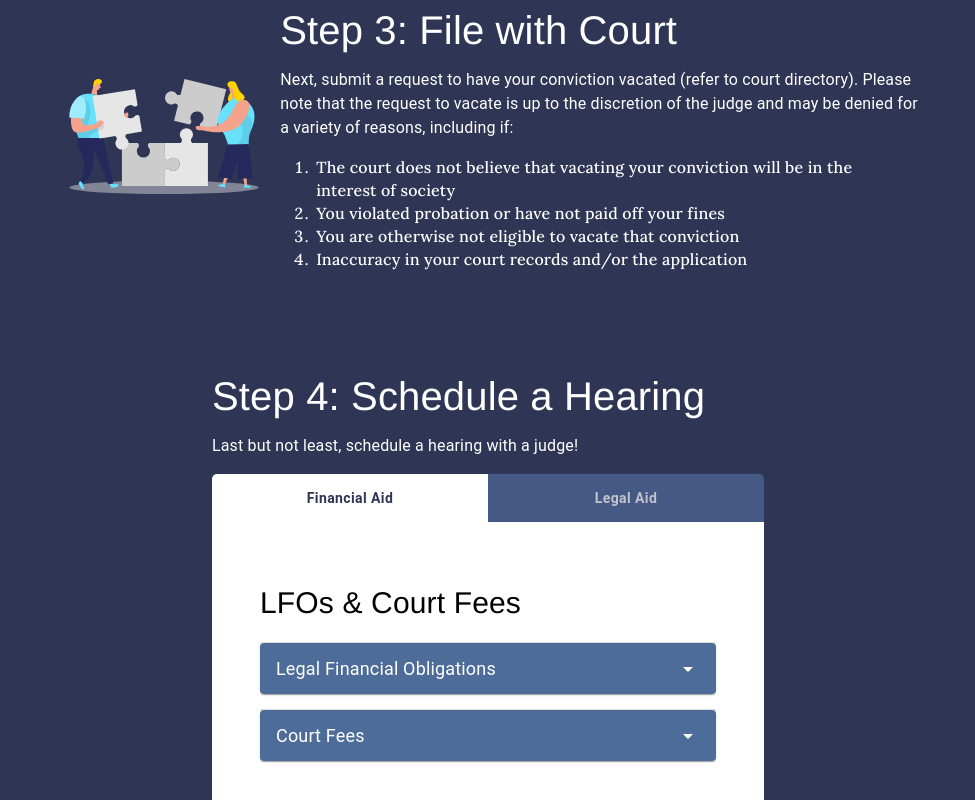
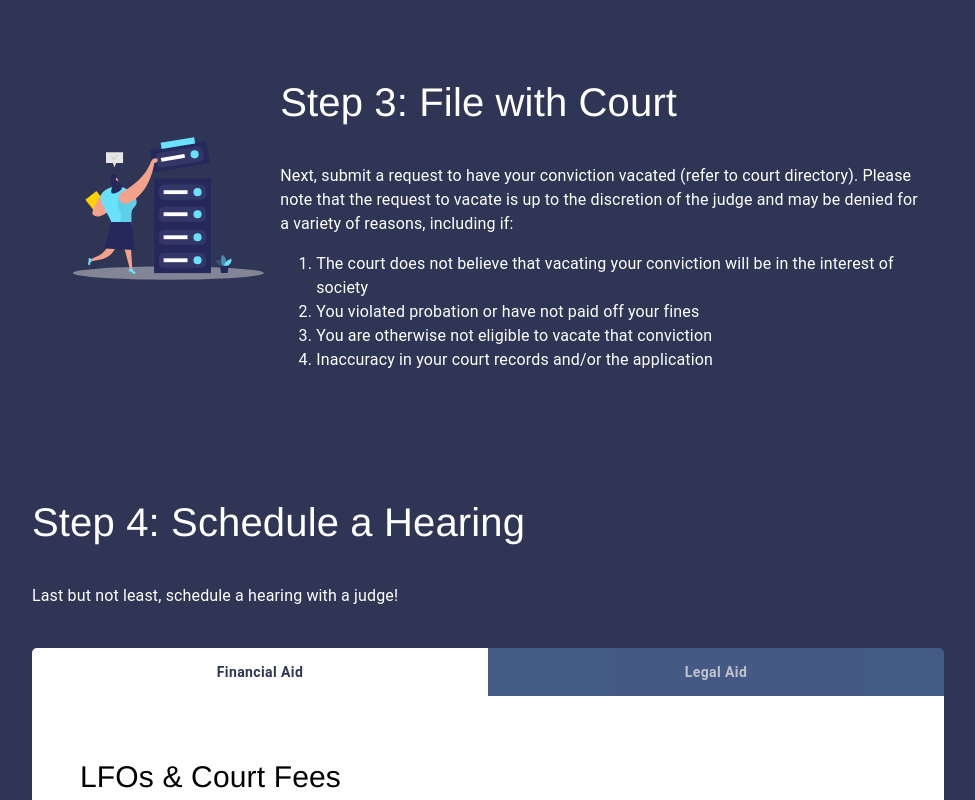
Before and after one commit to openseattle/clearviction-v1, a React (Create React App) app: page /resources/the-process in a window 1280 px wide. Shown: the part 1720-2520 px from the top of the page, without its empty margins (152-1127 px from the left). Built offline with nearby package versions, Linux system fonts and the light colour scheme.

Commit message:
process page spacing fixes

```diff
--- a/src/Components/AlternativeAccord.jsx
+++ b/src/Components/AlternativeAccord.jsx
@@ -35,7 +35,7 @@ const useStyles = makeStyles((theme) => ({
   faqSumText: {
     fontFamily: ["roboto", "sans-serif"],
     fontSize: 18,
-    [theme.breakpoints.down("sm")]: {
+    [theme.breakpoints.down("xs")]: {
       fontSize: 14,
     },
   },
--- a/src/Styles/useResourcesStyles.js
+++ b/src/Styles/useResourcesStyles.js
@@ -18,8 +18,8 @@ export const useResourcesStyles = makeStyles((theme) => ({
     paddingBottom: theme.spacing(8),
   },
   headingStyle: {
-    marginTop: theme.spacing(2),
-    marginBottom: theme.spacing(2),
+    marginTop: theme.spacing(5),
+    marginBottom: theme.spacing(5),
   },
   colorfulHeadingStyle: {
     marginTop: theme.spacing(2),
@@ -27,8 +27,8 @@ export const useResourcesStyles = makeStyles((theme) => ({
     color: theme.palette.primary.light,
   },
   contentTextStyle: {
-    marginTop: theme.spacing(2),
-    marginBottom: theme.spacing(2),
+    marginTop: theme.spacing(5),
+    marginBottom: theme.spacing(5),
   },
   listItemsStyle: {
     margin: theme.spacing(2),
--- a/src/Subpages/Resources/GatherDocuments.jsx
+++ b/src/Subpages/Resources/GatherDocuments.jsx
@@ -174,7 +174,7 @@ const gatherDocumentsTabGroup = [
 export const GatherDocuments = () => {
   const classes = useResourcesStyles();
   return (
-    <Container maxWidth={"sm"}>
+    <Container maxWidth={"md"}>
       <Typography className={classes.headingStyle} variant={"h2"}>
         Step 1: Gather Documents
       </Typography>
--- a/src/Subpages/Resources/ScheduleHearing.jsx
+++ b/src/Subpages/Resources/ScheduleHearing.jsx
@@ -1,4 +1,4 @@
-import { Container, List, ListItem, Typography } from "@material-ui/core";
+import { Box, Container, List, ListItem, Typography } from "@material-ui/core";
 import AlternativeAccord from "../../Components/AlternativeAccord";
 import TabPanelGroup from "../../Components/TabPanelGroup";
 import { useResourcesStyles } from "../../Styles/useResourcesStyles";
@@ -6,11 +6,12 @@ import BulletedListMui from "../../ui-kit/BulletedListMui";
 import { ExternalLink } from "../../ui-kit/ExternalLink";
 
 const LFODetails = (
-  <div>
+  <Box>
     <Typography>
       You may be eligible for financial assistance of fees, fines, or
       restitution for a misdemeanor or felony:
     </Typography>
+    <Box padding={3}>
       <BulletedListMui>
         <li>
           <ExternalLink href="https://nwjustice.org/clear-hotline">
@@ -22,14 +23,16 @@ const LFODetails = (
           <ExternalLink href="https://columbialegal.org/wp-content/uploads/2019/10/CLS-Re-Entry-Clinic-Brochure.pdf">
             Re-Entry Clinic
           </ExternalLink>{" "}
-        - a joint project of Columbia Legal Services and FareStart, focusing on
-        legal issues related to LFO's
+          - a joint project of Columbia Legal Services and FareStart, focusing
+          on legal issues related to LFO's
         </li>
         <li>
           Contact us at contact@clearviction.org and we will get back to you
           within 24 hours
         </li>
       </BulletedListMui>
+    </Box>
+
     <Typography>
       If you want more info about your rights concerning LFOs, consult the
       website of{" "}
@@ -38,7 +41,7 @@ const LFODetails = (
       </ExternalLink>
       .
     </Typography>
-  </div>
+  </Box>
 );
 
 const CourtFeesDetails = (
@@ -58,10 +61,12 @@ const CourtFeesDetails = (
         supervisor and/or the court's accounting department.
       </li>
     </Typography>
+    <Box paddingTop={3}/>
     <Typography>
       If you do not have the financial ability to pay the fees, you might be
       eligible for relief:
     </Typography>
+    <Box padding={3}>
     <BulletedListMui>
       <li>
         Use this{" "}
@@ -82,6 +87,7 @@ const CourtFeesDetails = (
         assist you.
       </li>
     </BulletedListMui>
+    </Box>
   </div>
 );
 
@@ -98,19 +104,21 @@ const financialAidFAQ = [
 
 const legalHotlineDetails = (
   <div>
-    <Typography>
+    <Typography variant="body1">
       Many pro bono services are only available after being refered by{" "}
       <ExternalLink href="https://nwjustice.org/clear-hotline">
         CLEAR
       </ExternalLink>
       , a toll-free legal hotline:
     </Typography>
+    <Box padding={3}>
     <BulletedListMui>
       <li>
         Outside of King County: call 1-888-201-1014 (weekdays 9.15am - 12.15pm).
       </li>
       <li>In King County: call 2-1-1 (weekdays 8am - 6pm). </li>
     </BulletedListMui>
+    </Box>
     <Typography>
       You can also apply online at{" "}
       <ExternalLink href="https://nwjustice.org/apply-online">
@@ -239,7 +247,7 @@ const scheduleHearingTabPanelGroup = [
 export const ScheduleHearing = () => {
   const classes = useResourcesStyles();
   return (
-    <Container maxWidth={"sm"}>
+    <Container maxWidth={"md"}>
       <Typography className={classes.headingStyle} variant="h2">
         Step 4: Schedule a Hearing
       </Typography>
--- a/src/Subpages/Resources/TheProcessPage.jsx
+++ b/src/Subpages/Resources/TheProcessPage.jsx
@@ -1,5 +1,6 @@
 import { Box, Container, Typography } from "@material-ui/core";
 import teamBuilding from "../../Assets/team_building.svg";
+import dataArranging from "../../Assets/data_arranging.svg"
 import HeroPanel from "../../Components/HeroPanel";
 import { useResourcesStyles } from "../../Styles/useResourcesStyles";
 import ListItemMobileSnap from "../../ui-kit/ListItemMobileSnap";
@@ -43,7 +44,7 @@ const TheProcessPage = () => {
         </Container>
         <Container className={classes.regularContainer} maxWidth="md">
           <ListItemMobileSnap
-            image={<Box height={175} component="img" src={teamBuilding} />}
+            image={<Box height={175} component="img" src={dataArranging} />}
             text={
               <div>
                 <Typography className={classes.headingStyle} variant="h2">
@@ -58,7 +59,7 @@ const TheProcessPage = () => {
                 <Typography
                   className={classes.listItemsStyle}
                   component="ol"
-                  variant="body2"
+                  variant="body1"
                 >
                   <li>
                     The court does not believe that vacating your conviction
```
Lines whose indentation alone changed are shown as unchanged.
